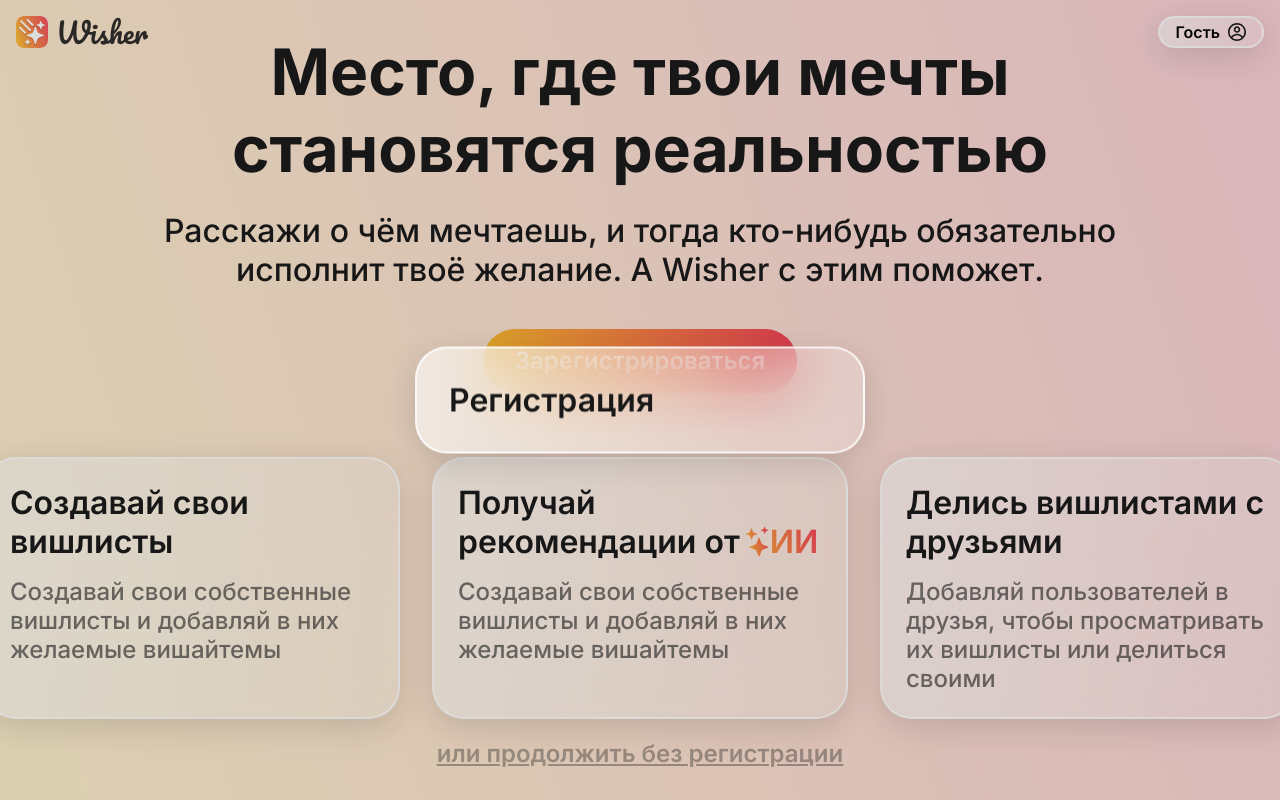
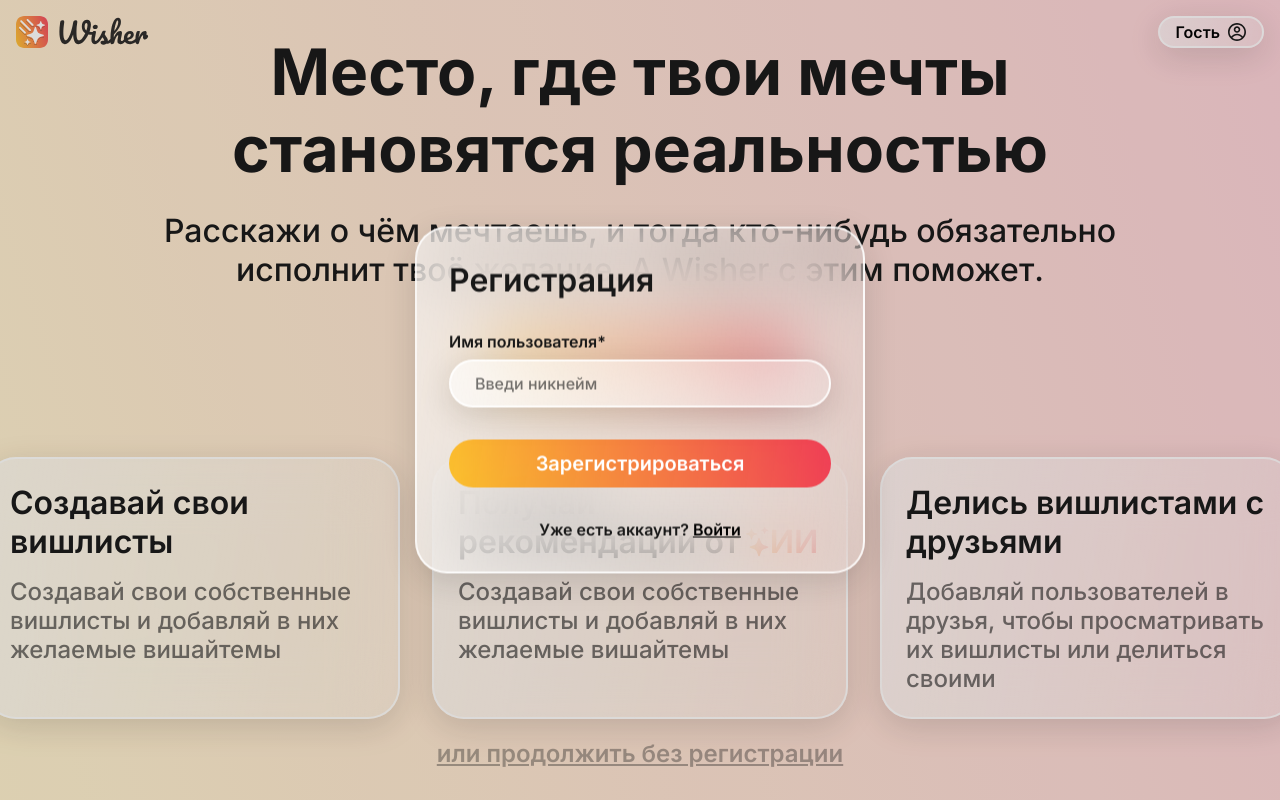
Before and after one commit to Wisher-Developers/wisher-frontend, a React (Vite) app: page / in a window 1280 px wide. Both pictures are taken after a click on the button "Зарегистрироваться". Built offline with nearby package versions, Linux system fonts and the light colour scheme.

Commit message:
feat: add username field

```diff
--- a/package.json
+++ b/package.json
@@ -10,6 +10,7 @@
     "preview": "vite preview"
   },
   "dependencies": {
+    "@hookform/resolvers": "^3.9.1",
     "@reduxjs/toolkit": "^2.3.0",
     "@types/node": "^22.8.6",
     "clsx": "^2.1.1",
@@ -21,7 +22,8 @@
     "react-router-dom": "^6.27.0",
     "react-transition-group": "^4.4.5",
     "styled-components": "^6.1.13",
-    "vite-tsconfig-paths": "^5.0.1"
+    "vite-tsconfig-paths": "^5.0.1",
+    "yup": "^1.4.0"
   },
   "devDependencies": {
     "@eslint/js": "^9.13.0",
--- /dev/null
+++ b/src/features/signup/model/SignUpForm.ts
@@ -0,0 +1,26 @@
+import * as yup from "yup"
+
+export type SignUpFormValues = {
+  username: string
+  email?: string
+  password: string
+  repeatPassword?: string
+}
+
+export function signUpFormValidationSchema(
+  isSignUp: boolean
+): yup.ObjectSchema<SignUpFormValues> {
+  return yup.object().shape({
+    username: yup.string().required("Необходимо заполнить"),
+    email: isSignUp
+      ? yup.string().email().required("Необходимо заполнить")
+      : yup.string().optional(),
+    password: yup.string().required("Необходимо заполнить"),
+    repeatPassword: isSignUp
+      ? yup
+          .string()
+          .required()
+          .oneOf([yup.ref("password")], "Пароли не совпадают")
+      : yup.string().optional(),
+  })
+}
--- a/src/features/signup/ui/SignUpPopup.tsx
+++ b/src/features/signup/ui/SignUpPopup.tsx
@@ -1,9 +1,18 @@
 import { useState } from "react"
 
+import { yupResolver } from "@hookform/resolvers/yup"
+import { Controller, useForm } from "react-hook-form"
 import styled from "styled-components"
 
-import { text32SemiBold } from "@shared/fonts"
+import { text16SemiBold, text32SemiBold } from "@shared/fonts"
+import Button from "@shared/ui/Button"
+import LabeledInput from "@shared/ui/LabeledInput"
 import Popup from "@shared/ui/Popup"
+
+import {
+  SignUpFormValues,
+  signUpFormValidationSchema,
+} from "../model/SignUpForm"
 
 type SignUpPopupProps = {
   isOpen: boolean
@@ -13,9 +22,50 @@ type SignUpPopupProps = {
 export default function SignUpPopup({ isOpen, close }: SignUpPopupProps) {
   const [isSignUp, setIsSignUp] = useState(true)
 
+  const { control, handleSubmit, reset } = useForm<SignUpFormValues>({
+    resolver: yupResolver(signUpFormValidationSchema(isSignUp)),
+    defaultValues: {
+      username: "",
+      email: "",
+      password: "",
+      repeatPassword: "",
+    },
+  })
+
+  const signUp = ({ username, email, password }: SignUpFormValues) => {
+    console.log(username, email, password)
+  }
+
   return (
-    <StyledPopup isOpen={isOpen} close={close}>
+    <StyledPopup isOpen={isOpen} close={close} onCloseEnd={reset}>
       <h4>Регистрация</h4>
+
+      <form noValidate onSubmit={handleSubmit(signUp)}>
+        <Controller
+          name="username"
+          control={control}
+          render={({ field, fieldState: { error } }) => (
+            <LabeledInput
+              {...field}
+              error={error?.message}
+              label="Имя пользователя"
+              placeholder="Введи никнейм"
+              required
+            />
+          )}
+        />
+
+        <SubmitButton size="m" type="submit">
+          {isSignUp ? "Зарегистрироваться" : "Войти"}
+        </SubmitButton>
+      </form>
+
+      <p>
+        {isSignUp ? "Уже есть аккаунт?" : "Ещё нет аккаунта?"}{" "}
+        <SwitchButton onClick={() => setIsSignUp(prev => !prev)}>
+          {isSignUp ? "Войти" : "Зарегистрироваться"}
+        </SwitchButton>
+      </p>
     </StyledPopup>
   )
 }
@@ -26,7 +76,31 @@ const StyledPopup = styled(Popup)`
   padding: 32px;
   box-sizing: border-box;
 
+  display: flex;
+  flex-direction: column;
+  gap: 32px;
+
   > h4 {
     ${text32SemiBold};
   }
+
+  > p {
+    width: 100%;
+    ${text16SemiBold};
+    text-align: center;
+  }
 `
+
+const SubmitButton = styled(Button)`
+  width: 100%;
+  margin-top: 32px;
+`
+
+const SwitchButton = styled.button`
+  cursor: pointer;
+  border: none;
+  background: none;
+  padding: 0;
+  ${text16SemiBold};
+  text-decoration: underline;
+`
--- a/src/shared/fonts/index.ts
+++ b/src/shared/fonts/index.ts
@@ -10,6 +10,12 @@ export const header64 = {
   ...defaultParams,
   fontSize: "64px",
   fontWeight: 700,
+}
+
+export const text16 = {
+  ...defaultParams,
+  fontSize: "16px",
+  fontWeight: 500,
 }
 
 export const text16SemiBold = {
--- a/src/shared/ui/GlobalStyleManager.tsx
+++ b/src/shared/ui/GlobalStyleManager.tsx
@@ -17,6 +17,8 @@ const Common = createGlobalStyle`
     --color-background-action: linear-gradient(104.39deg, rgba(255, 255, 255, 0.8) 0%, rgba(255, 255, 255, 0.4) 100%);
     --color-border: rgba(255, 255, 255, 0.8);
     --color-shadow: rgba(24, 24, 24, 0.15);
+    --color-red: rgba(242, 26, 56, 0.8);
+    --color-red-pale: rgba(242, 26, 56, 0.2);
 
     --transition-duration: 0.2s;
     --transition-function: cubic-bezier(0.4, 0, 0.2, 1);
--- /dev/null
+++ b/src/shared/ui/LabeledInput.tsx
@@ -0,0 +1,66 @@
+import { ComponentProps, forwardRef } from "react"
+
+import styled from "styled-components"
+
+import { text16, text16SemiBold } from "@shared/fonts"
+
+type LabeledInputProps = ComponentProps<"input"> & {
+  label: string
+  error?: string
+}
+
+export default forwardRef<HTMLInputElement, LabeledInputProps>(
+  function LabeledInput({ label, error, ...props }, ref) {
+    return (
+      <Label>
+        <span>
+          {label}
+          {props.required && "*"}
+        </span>
+        <Input ref={ref} {...props} data-error={!!error} />
+
+        {error && <Error>{error}</Error>}
+      </Label>
+    )
+  }
+)
+
+const Label = styled.label`
+  display: flex;
+  flex-direction: column;
+  gap: 8px;
+
+  > span:first-child {
+    ${text16SemiBold};
+  }
+`
+
+const Input = styled.input<{ "data-error"?: boolean }>`
+  border-radius: 24px;
+  background: var(--color-background);
+  border: 2px solid var(--color-border);
+  backdrop-filter: blur(32px);
+  box-shadow: 0px 8px 32px 0px var(--color-shadow);
+
+  height: 48px;
+  padding: 0 24px;
+  box-sizing: border-box;
+
+  outline: none;
+
+  ${text16};
+
+  &::placeholder {
+    color: var(--color-black-secondary);
+  }
+
+  &[data-error="true"] {
+    background-color: var(--color-red-pale);
+    border-color: var(--color-red);
+  }
+`
+
+const Error = styled.span`
+  ${text16SemiBold};
+  color: var(--color-red);
+`
--- a/src/widgets/navbar/ui/Navbar.tsx
+++ b/src/widgets/navbar/ui/Navbar.tsx
@@ -1,3 +1,4 @@
+import { Link } from "react-router-dom"
 import styled from "styled-components"
 
 import Logo from "@shared/assets/Logo"
@@ -13,7 +14,9 @@ export default function Navbar() {
 
   return (
     <Wrapper>
-      <Logo />
+      <Link to="/">
+        <Logo />
+      </Link>
 
       <RightContent>
         {isLoggedIn && (
```
Also changed, not shown: 1 other file (tests, documents, lock files or other folders).
